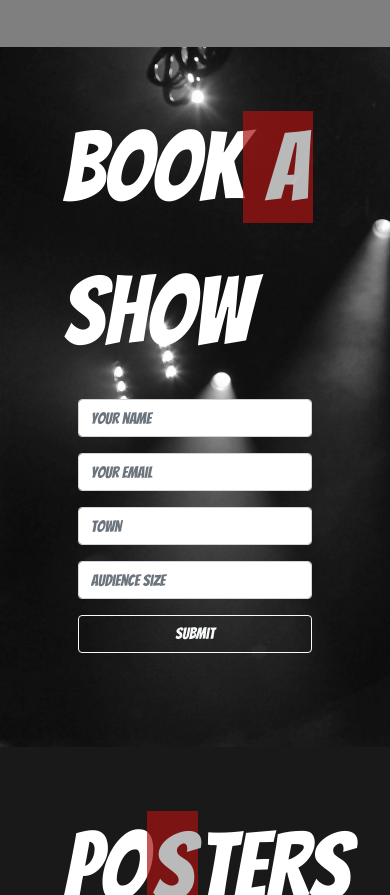
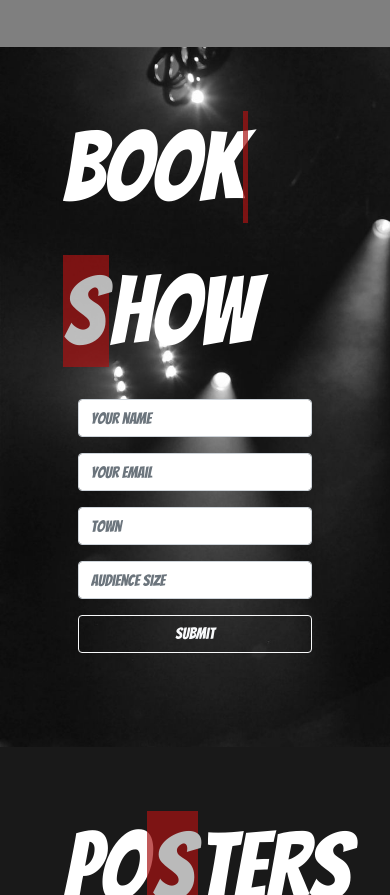
Before and after one commit to marcinstepienpython/codeins_project1, a plain HTML site: page index.html in a window 390 px wide. Shown: the part 4861-5756 px from the top of the page. Drawn offline with nearby package versions, Linux system fonts and the light colour scheme.

```diff
--- a/index.html
+++ b/index.html
@@ -240,7 +240,7 @@
 
     <section id="book">
       <div class="container">
-        <p>book<span class="red-highlight"> a</span> show</p>
+        <p>book<span class="red-highlight"> s</span>how</p>
         <div class="col-md-6">
           <form>
             <div class="form-group">
```
